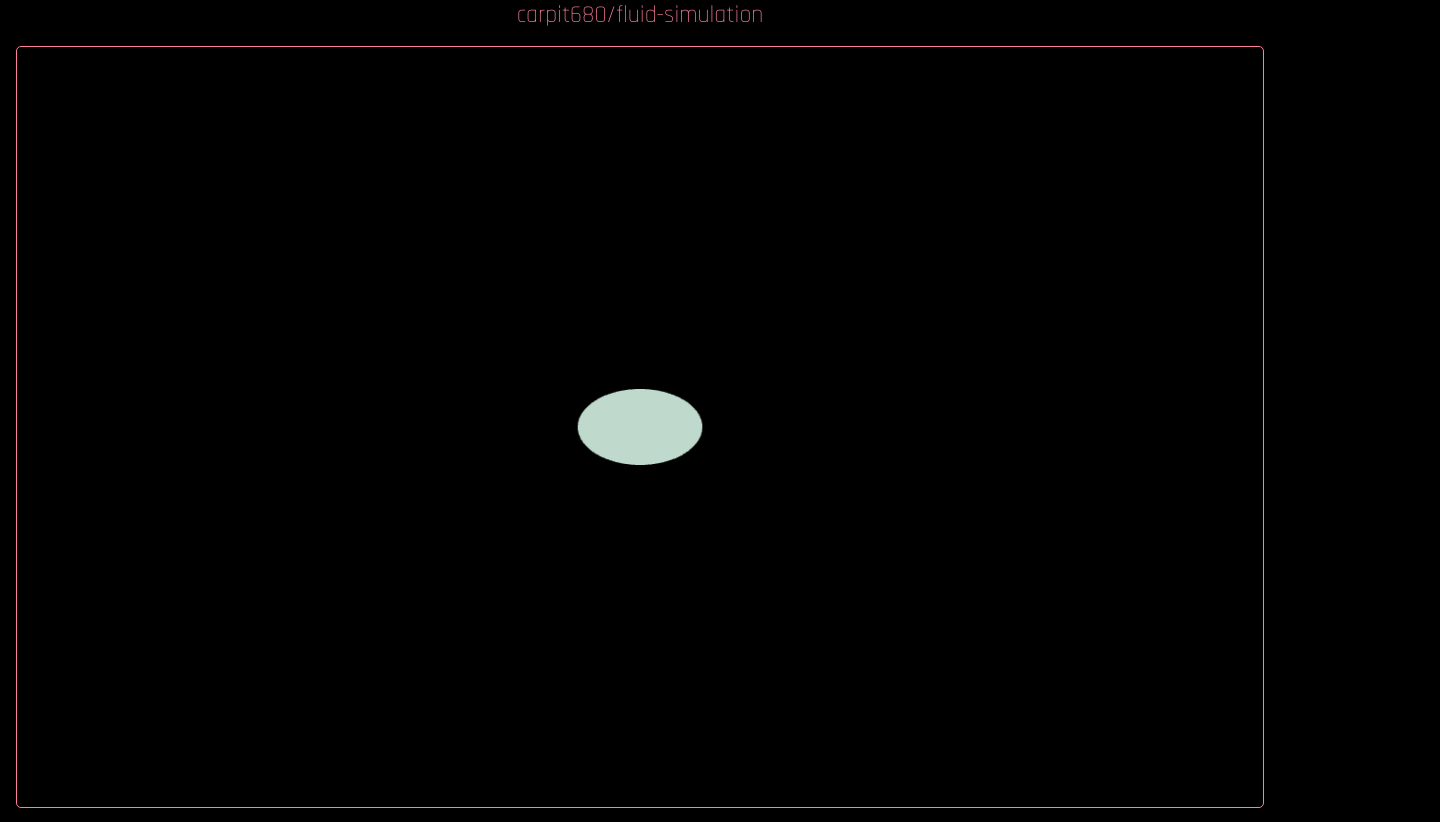
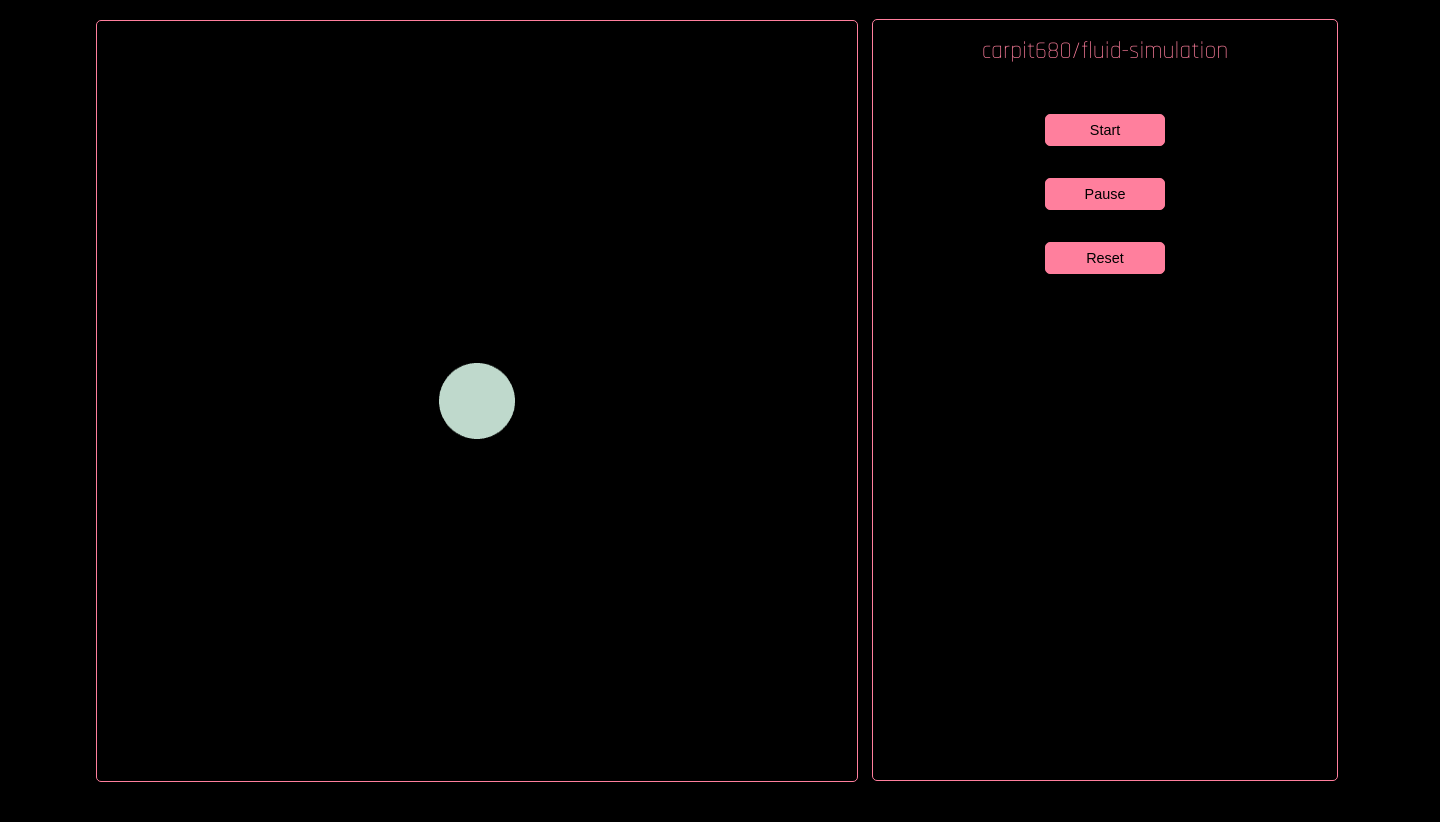
Before and after one commit to carpit680/fluid-simulation, a plain HTML site: page index.html in a window 1280 px wide. Shown: the whole page, 1440 px wide, since content can reach past the window. After the commit the page ends 800 px from the top, so only its background shows below. Drawn offline with Linux system fonts and the light colour scheme.

Commit message:
added control section and changed layout

```diff
--- a/index.html
+++ b/index.html
@@ -8,20 +8,24 @@
     </head>
 
     <body>
-        <div class="title-div">
-            <a href="https://github.com/carpit680/fluid-simulation">carpit680/fluid-simulation</a>
-        </div>
 
         <div class="simulator-body">
             <canvas class="simulator">
                 Your browser does not support the HTML5
             </canvas>
         </div>
+        <div class="control-div">
+            <div class="title-div">
+                <a href="https://github.com/carpit680/fluid-simulation">carpit680/fluid-simulation</a>
+            </div>
 
-        <!-- <div class="control-div">
             <div class="control">
+                <button id="start">Start</button>
+                <button id="pause">Pause</button>
+                <button id="reset">Reset</button>
             </div>
-        </div> -->
+        </div>
+
         <script src="script.js"></script>
     </body>
 </html>
--- a/script.js
+++ b/script.js
@@ -13,6 +13,15 @@ function resizeCanvas() {
 
 	// Calculate the new aspect ratio
 	var aspectRatio = canvas.width / canvas.height;
+
+	// Set the viewport to cover the entire canvas, but make sure the aspect ratio is preserved
+	if (canvas.width > canvas.height) {
+		var newWidth = canvas.height * aspectRatio;
+		gl.viewport((canvas.width - newWidth) / 2, 0, newWidth, canvas.height);
+	} else {
+		var newHeight = canvas.width / aspectRatio;
+		gl.viewport(0, (canvas.height - newHeight) / 2, canvas.width, newHeight);
+	}
 
 	// Redraw the circle with the updated aspect ratio
 	drawCircle(aspectRatio);
--- a/styles.css
+++ b/styles.css
@@ -4,34 +4,25 @@ body {
     background-color: black;
     color: rgb(255, 127, 157);
     text-align: center;
+    align-items: center;
+    align-self: center;
+    align-content: center;
     display: flex;
-    flex-direction: column;
+    flex-direction: row;
     height: 100vh;
     width: 100vw;
     margin: 0;
-    padding: 0;
+    padding: 0 5rem;
     font-family: 'Rajdhani', sans-serif;
     overflow: hidden;
-}
-
-.title-div {
-    color: rgb(255, 127, 157);
-    text-align: center;
-    display: flex;
-    flex-direction: column;
-}
-
-.title-div a {
-    text-decoration: none;
-    color: rgb(255, 127, 157);
-    font-size: 1.5rem;
 }
 
 .simulator-body{
     color: rgb(255, 127, 157);
     text-align: center;
     display: flex;
-    height: 95%;
+    height: 95vh;
+    width: 95vh;
     flex-direction: row;
     padding: 1rem;
 }
@@ -49,15 +40,46 @@ body {
 .control-div{
     display: flex;
     flex-direction: column;
-    height: auto;
-    width: 20%;
-    padding: 0rem 1rem;
+    align-items: center;
+    height: 95vh;
+    width: 50vh;
+    padding: 0rem 2rem;
+    border: 1px solid rgb(255, 127, 157);
+    border-radius: 5px;
+}
+
+
+.title-div {
+    color: rgb(255, 127, 157);
+    text-align: center;
+    display: flex;
+    flex-direction: column;
+    padding: 1rem;
+}
+
+.title-div a {
+    text-decoration: none;
+    color: rgb(255, 127, 157);
+    font-size: 1.5rem;
 }
 
 .control{
     display: flex;
     flex-direction: column;
-    background-color: rgb(87, 67, 67);
+    align-items: center;
+    /* background-color: rgb(87, 67, 67); */
     height: 100%;
     width: 100%;
+    padding: 1rem;
 }
+
+button{
+    background-color: rgb(255, 127, 157);
+    color: black;
+    border-radius: 5px;
+    border: 1px solid rgb(255, 127, 157);
+    height: 2rem;
+    width: 30%;
+    margin: 1rem;
+    font-size: 0.9rem;
+}
```
